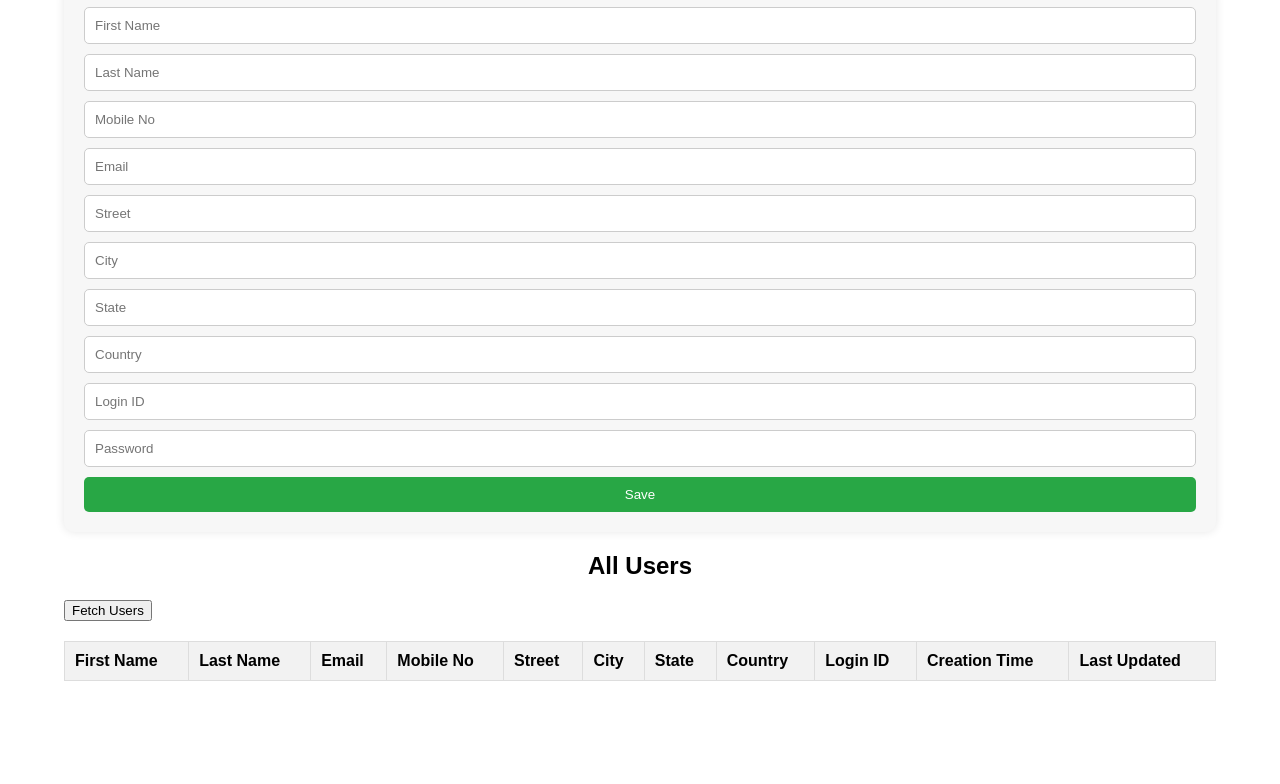
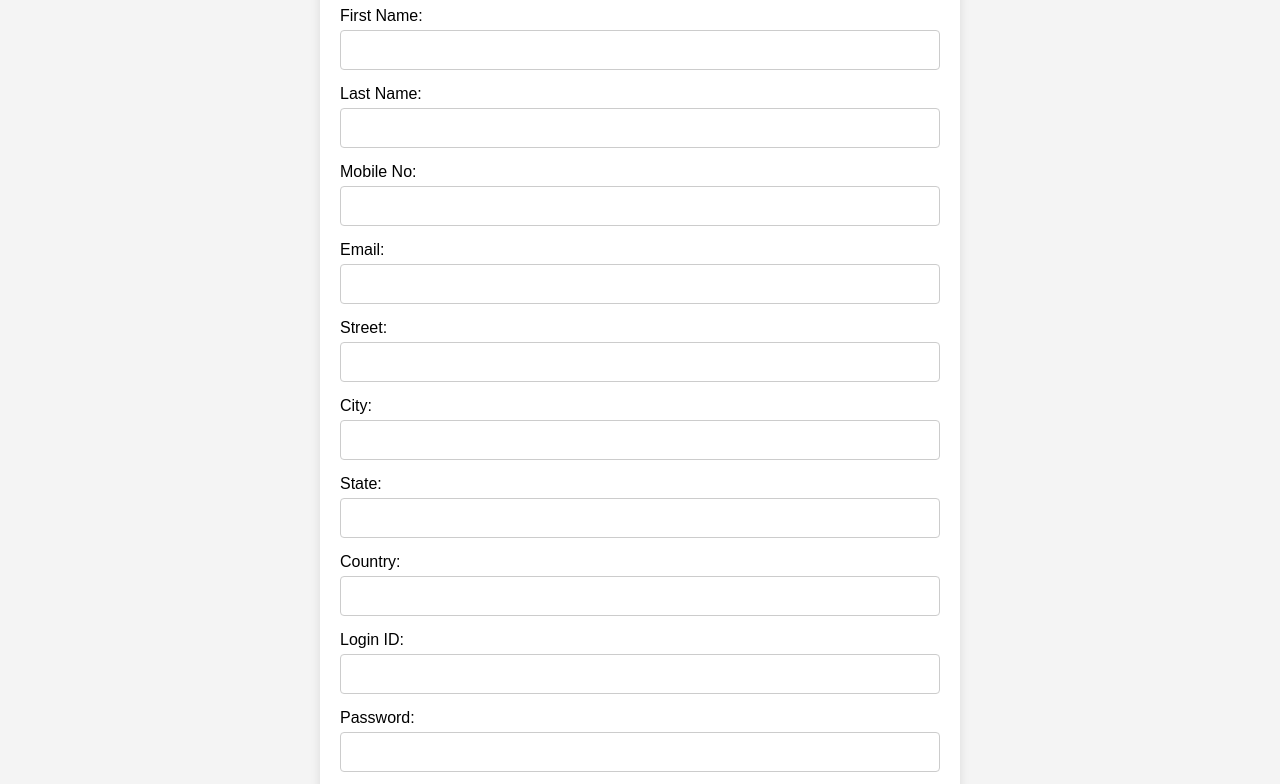
Before and after one commit to Kjangir1910/API-Project, a website: page Views/index.html in a window 1280 px wide. Shown: the part 113-897 px from the top of the page. Before the commit the page ends 834 px from the top, so only its background shows below. Drawn offline with nearby package versions, Linux system fonts and the light colour scheme.

Commit message:
Update index.html

```diff
--- a/Views/index.html
+++ b/Views/index.html
@@ -2,94 +2,70 @@
 <html lang="en">
 <head>
     <meta charset="UTF-8">
+    <title>User Form</title>
     <meta name="viewport" content="width=device-width, initial-scale=1.0">
-    <title>User Form</title>
+    <script src="https://code.jquery.com/jquery-3.6.0.min.js"></script>
     <style>
         body {
             font-family: Arial, sans-serif;
+            padding: 20px;
             margin: 0;
-            padding: 0;
-            box-sizing: border-box;
+            background-color: #f4f4f4;
         }
-
         .container {
-            width: 90%;
-            max-width: 1200px;
+            max-width: 600px;
             margin: 0 auto;
+            background: white;
             padding: 20px;
+            box-shadow: 0 0 10px rgba(0, 0, 0, 0.1);
         }
-
-        h1, h2 {
+        h1 {
             text-align: center;
         }
-
         form {
             display: flex;
-            flex-wrap: wrap;
-            gap: 10px;
-            background: #f7f7f7;
-            padding: 20px;
-            border-radius: 10px;
-            box-shadow: 0 0 10px rgba(0, 0, 0, 0.1);
+            flex-direction: column;
         }
-
-        form input {
-            flex: 1 1 calc(50% - 10px);
+        label {
+            margin-bottom: 5px;
+        }
+        input, button {
+            margin-bottom: 15px;
             padding: 10px;
+            font-size: 16px;
             border: 1px solid #ccc;
-            border-radius: 5px;
+            border-radius: 4px;
         }
-
-        form input[type="text"],
-        form input[type="email"],
-        form input[type="password"] {
-            min-width: 200px;
-        }
-
-        form button {
-            flex: 1 1 100%;
-            padding: 10px;
+        button {
             background-color: #28a745;
             color: white;
             border: none;
-            border-radius: 5px;
             cursor: pointer;
         }
-
-        form button:hover {
+        button:hover {
             background-color: #218838;
         }
-
-        .user-table-container {
-            margin-top: 20px;
-            overflow-x: auto;
-        }
-
         table {
             width: 100%;
             border-collapse: collapse;
-            margin-bottom: 20px;
+            margin-top: 20px;
         }
-
-        table, th, td {
-            border: 1px solid #ddd;
-        }
-
         th, td {
             padding: 10px;
+            border: 1px solid #ddd;
             text-align: left;
         }
-
         th {
-            background-color: #f2f2f2;
+            background-color: #f4f4f4;
         }
-
-        @media (max-width: 768px) {
-            form input {
-                flex: 1 1 100%;
+        @media (max-width: 600px) {
+            body {
+                padding: 10px;
             }
-
-            th, td {
+            .container {
+                padding: 10px;
+            }
+            input, button {
                 font-size: 14px;
                 padding: 8px;
             }
@@ -100,119 +76,104 @@
     <div class="container">
         <h1>User Form</h1>
         <form id="userForm">
-            <input type="text" id="firstName" name="firstName" placeholder="First Name" required>
-            <input type="text" id="lastName" name="lastName" placeholder="Last Name" required>
-            <input type="text" id="mobileNo" name="mobileNo" placeholder="Mobile No" required>
-            <input type="email" id="email" name="email" placeholder="Email" required>
-            <input type="text" id="street" name="street" placeholder="Street">
-            <input type="text" id="city" name="city" placeholder="City">
-            <input type="text" id="state" name="state" placeholder="State">
-            <input type="text" id="country" name="country" placeholder="Country">
-            <input type="text" id="loginId" name="loginId" placeholder="Login ID" required>
-            <input type="password" id="password" name="password" placeholder="Password" required>
-            <button type="button" onclick="saveUser()">Save</button>
+            <label for="firstName">First Name:</label>
+            <input type="text" id="firstName" name="firstName">
+            <label for="lastName">Last Name:</label>
+            <input type="text" id="lastName" name="lastName">
+            <label for="mobileNo">Mobile No:</label>
+            <input type="text" id="mobileNo" name="mobileNo">
+            <label for="email">Email:</label>
+            <input type="text" id="email" name="email">
+            <label for="street">Street:</label>
+            <input type="text" id="street" name="address[street]">
+            <label for="city">City:</label>
+            <input type="text" id="city" name="address[city]">
+            <label for="state">State:</label>
+            <input type="text" id="state" name="address[state]">
+            <label for="country">Country:</label>
+            <input type="text" id="country" name="address[country]">
+            <label for="loginId">Login ID:</label>
+            <input type="text" id="loginId" name="loginId">
+            <label for="password">Password:</label>
+            <input type="password" id="password" name="password">
+            <button type="submit">Save</button>
         </form>
-
-        <h2>All Users</h2>
-        <button type="button" onclick="fetchUsers()">Fetch Users</button>
-        <div class="user-table-container">
-            <table id="userTable">
+        <h2>Users</h2>
+        <button id="fetchUsersBtn">Fetch Users</button>
+        <table id="usersTable">
             <thead>
                 <tr>
                     <th>First Name</th>
                     <th>Last Name</th>
                     <th>Email</th>
-                        <th>Mobile No</th>
-                        <th>Street</th>
-                        <th>City</th>
-                        <th>State</th>
-                        <th>Country</th>
+                    <th>Mobile</th>
+                    <th>Address</th>
                     <th>Login ID</th>
-                        <th>Creation Time</th>
-                        <th>Last Updated</th>
                 </tr>
             </thead>
             <tbody>
-                    <!-- User data will be inserted here -->
             </tbody>
         </table>
     </div>
-    </div>
+    <script>
+        $('#userForm').on('submit', function(event) {
+            event.preventDefault();
 
-    <script>
-        function saveUser() {
-            const data = {
-                firstName: document.getElementById('firstName').value,
-                lastName: document.getElementById('lastName').value,
-                mobileNo: document.getElementById('mobileNo').value,
-                email: document.getElementById('email').value,
-                address: {
-                    street: document.getElementById('street').value,
-                    city: document.getElementById('city').value,
-                    state: document.getElementById('state').value,
-                    country: document.getElementById('country').value
+            const formData = $(this).serializeArray().reduce((acc, curr) => {
+                const keys = curr.name.split('[').map(key => key.replace(']', ''));
+                keys.reduce((nested, key, index) => {
+                    if (index === keys.length - 1) {
+                        nested[key] = curr.value;
+                    } else {
+                        nested[key] = nested[key] || {};
+                    }
+                    return nested[key];
+                }, acc);
+                return acc;
+            }, {});
+
+            $.ajax({
+                url: 'https://api-project-sjhj.onrender.com/api/users',
+                type: 'POST',
+                contentType: 'application/json',
+                data: JSON.stringify(formData),
+                success: function(response) {
+                    alert('User saved successfully!');
+                    $('#userForm')[0].reset();
                 },
-                loginId: document.getElementById('loginId').value,
-                password: document.getElementById('password').value
-            };
+                error: function(error) {
+                    alert('Error saving user: ' + error.responseText);
+                }
+            });
+        });
 
-            fetch('https://api-project-sjhj.onrender.com/routes/users', {
-                method: 'POST',
-                headers: {
-                    'Content-Type': 'application/json'
-                },
-                body: JSON.stringify(data)
-            })
-            .then(response => response.json())
-            .then(data => {
-                alert('User saved successfully!');
-                document.getElementById('userForm').reset();
-            })
-            .catch(error => {
-                alert('Error saving user: ' + error.message);
-            });
-        }
+        $('#fetchUsersBtn').on('click', function() {
+            $.ajax({
+                url: 'https://api-project-sjhj.onrender.com/api/users',
+                type: 'GET',
+                success: function(data) {
+                    const usersTable = $('#usersTable tbody');
+                    usersTable.empty(); // Clear existing rows
 
-        function fetchUsers() {
-            fetch('https://api-project-sjhj.onrender.com/routes/users', {
-                method: 'GET',
-                headers: {
-                    'Content-Type': 'application/json'
-                }
-            })
-            .then(response => response.json())
-            .then(data => {
-                console.log('Data received from server:', data); // Log the data
-                const userTableBody = document.getElementById('userTable').querySelector('tbody');
-                userTableBody.innerHTML = ''; // Clear the existing content
-
-                if (Array.isArray(data)) {
                     data.forEach(user => {
-                        const userRow = document.createElement('tr');
-                        userRow.innerHTML = `
+                        const address = `${user.address.street}, ${user.address.city}, ${user.address.state}, ${user.address.country}`;
+                        usersTable.append(`
+                            <tr>
                                 <td>${user.firstName}</td>
                                 <td>${user.lastName}</td>
                                 <td>${user.email}</td>
                                 <td>${user.mobileNo}</td>
-                            <td>${user.address.street}</td>
-                            <td>${user.address.city}</td>
-                            <td>${user.address.state}</td>
-                            <td>${user.address.country}</td>
+                                <td>${address}</td>
                                 <td>${user.loginId}</td>
-                            <td>${new Date(user.creationTime).toLocaleString()}</td>
-                            <td>${new Date(user.lastUpdated).toLocaleString()}</td>
-                        `;
-                        userTableBody.appendChild(userRow);
+                            </tr>
+                        `);
                     });
-                } else {
-                    alert('Received data is not an array');
+                },
+                error: function(error) {
+                    alert('Error fetching users: ' + error.responseText);
                 }
-            })
-            .catch(error => {
-                console.error('Error fetching users:', error);
-                alert('Error fetching users. Please try again later.');
             });
-        }
+        });
     </script>
 </body>
 </html>
```
Lines whose indentation alone changed are shown as unchanged.
